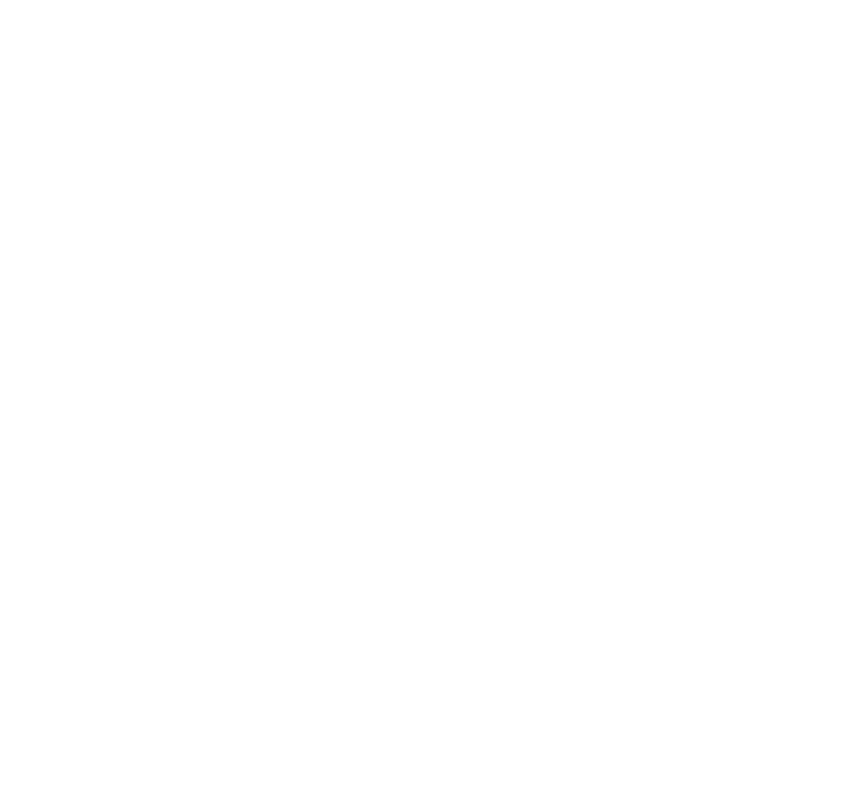
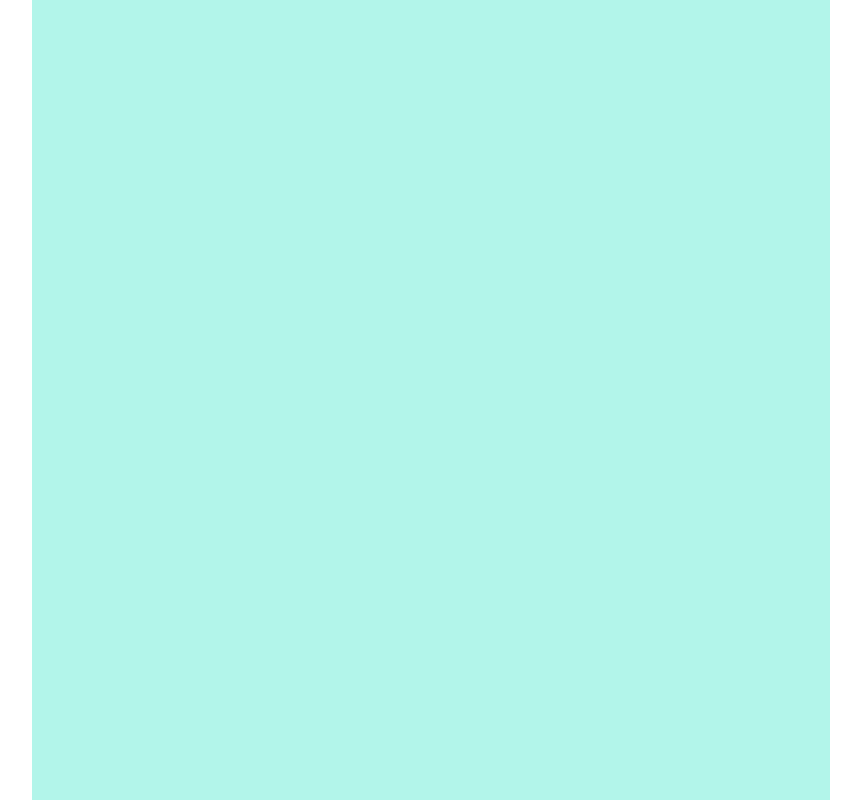
Before and after one commit to Cempten/docx-template-generation, a React (Create React App) app in the folder frontend/: page / in a window 1280 px wide. Shown: the whole page, without its empty margins (209-1070 px from the left). Built offline with nearby package versions, Linux system fonts and the light colour scheme.

Commit message:
add theme and base layout

```diff
--- a/frontend/package.json
+++ b/frontend/package.json
@@ -3,6 +3,9 @@
   "version": "0.1.0",
   "private": true,
   "dependencies": {
+    "@chakra-ui/react": "^1.6.3",
+    "@emotion/react": "11",
+    "@emotion/styled": "11",
     "@testing-library/jest-dom": "^5.11.4",
     "@testing-library/react": "^11.1.0",
     "@testing-library/user-event": "^12.1.10",
@@ -11,6 +14,7 @@
     "@types/react": "^17.0.0",
     "@types/react-dom": "^17.0.0",
     "axios": "^0.21.1",
+    "framer-motion": "4",
     "react": "^17.0.2",
     "react-dom": "^17.0.2",
     "react-scripts": "4.0.3",
--- a/frontend/src/App.tsx
+++ b/frontend/src/App.tsx
@@ -1,6 +1,15 @@
 import React from 'react'
-import axios from 'axios'
+import { ChakraProvider } from '@chakra-ui/react'
+import { ThemeProvider } from '@emotion/react'
+import { theme } from './theme'
+import { BaseLayout } from './components/BaseLayout'
 
-export const App = () => {
-  return <></>
+export const App: React.FC = () => {
+  return (
+    <ThemeProvider theme={theme}>
+      <ChakraProvider>
+        <BaseLayout></BaseLayout>
+      </ChakraProvider>
+    </ThemeProvider>
+  )
 }
--- /dev/null
+++ b/frontend/src/components/BaseLayout/BaseLayout.tsx
@@ -0,0 +1,11 @@
+import React from 'react'
+// local libs
+import { BaseLayoutContainer, PageContent } from './styles'
+
+export const BaseLayout: React.FC = ({ children }) => {
+  return (
+    <BaseLayoutContainer>
+      <PageContent>{children}</PageContent>
+    </BaseLayoutContainer>
+  )
+}
--- /dev/null
+++ b/frontend/src/components/BaseLayout/index.ts
@@ -0,0 +1 @@
+export { BaseLayout } from './BaseLayout'
--- /dev/null
+++ b/frontend/src/components/BaseLayout/styles.ts
@@ -0,0 +1,17 @@
+import styled from '@emotion/styled'
+
+export const BaseLayoutContainer = styled.div`
+  display: flex;
+  justify-content: center;
+  min-height: 100vh;
+  width: 100%;
+`
+
+export const PageContent = styled.div`
+  display: flex;
+  flex-direction: column;
+  align-items: center;
+  width: 798px;
+  padding: 25px 32px;
+  background: ${({ theme }) => theme.primary[2]};
+`
--- a/frontend/src/reportWebVitals.ts
+++ b/frontend/src/reportWebVitals.ts
@@ -1,6 +1,6 @@
 import { ReportHandler } from 'web-vitals'
 
-const reportWebVitals = (onPerfEntry?: ReportHandler) => {
+const reportWebVitals = (onPerfEntry?: ReportHandler): void => {
   if (onPerfEntry && onPerfEntry instanceof Function) {
     import('web-vitals').then(({ getCLS, getFID, getFCP, getLCP, getTTFB }) => {
       getCLS(onPerfEntry)
--- /dev/null
+++ b/frontend/src/theme/index.ts
@@ -0,0 +1,11 @@
+const primary = {
+  0: '#000000',
+  1: '#38B2AC',
+  2: '#B2F5EA',
+  3: '#EDF2F7',
+  4: '#E6FFFA',
+}
+
+export const theme = {
+  primary,
+}
```
Also changed, not shown: frontend/src/emotion.d.ts (added, +8 -0 lines), 1 other file (tests, documents, lock files or other folders).
